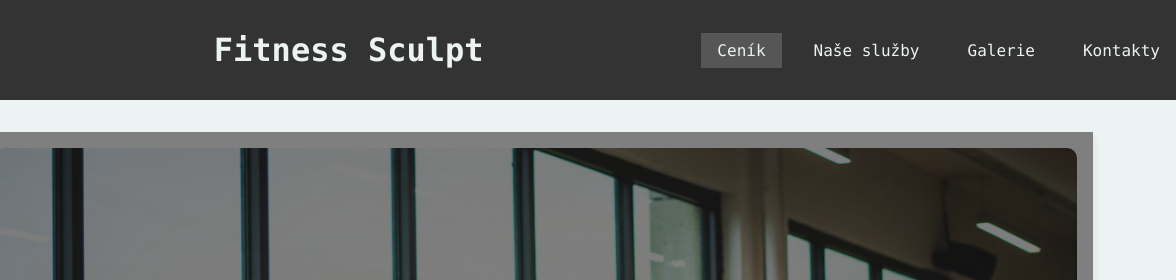
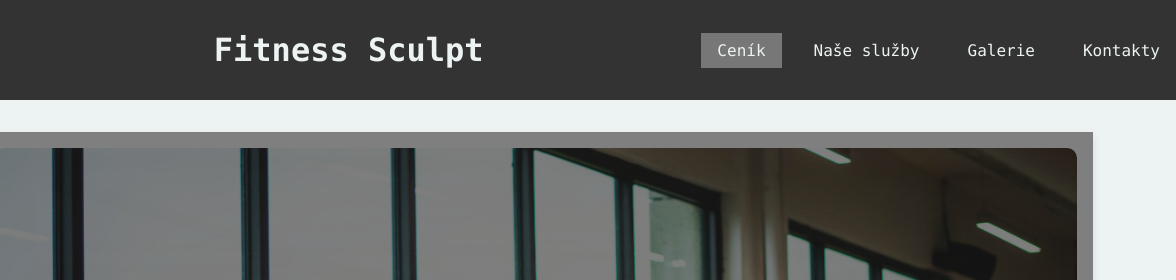
Before and after one commit to Drix142/fitness.github.io, a plain HTML site: page index.html in a window 1280 px wide. In both pictures the pointer is over the link "Ceník". Shown: the top 280 px of the page, 104-1280 px from the left. Drawn offline with Linux system fonts and the light colour scheme.

Commit message:
Update styles.css

```diff
--- a/styles.css
+++ b/styles.css
@@ -47,7 +47,7 @@ nav a {
 }
 
 nav a:hover {
-    background-color: #565656;
+    background-color: #777;
 }
 
 /*--------------------FOOTER-------------------------*/
```
